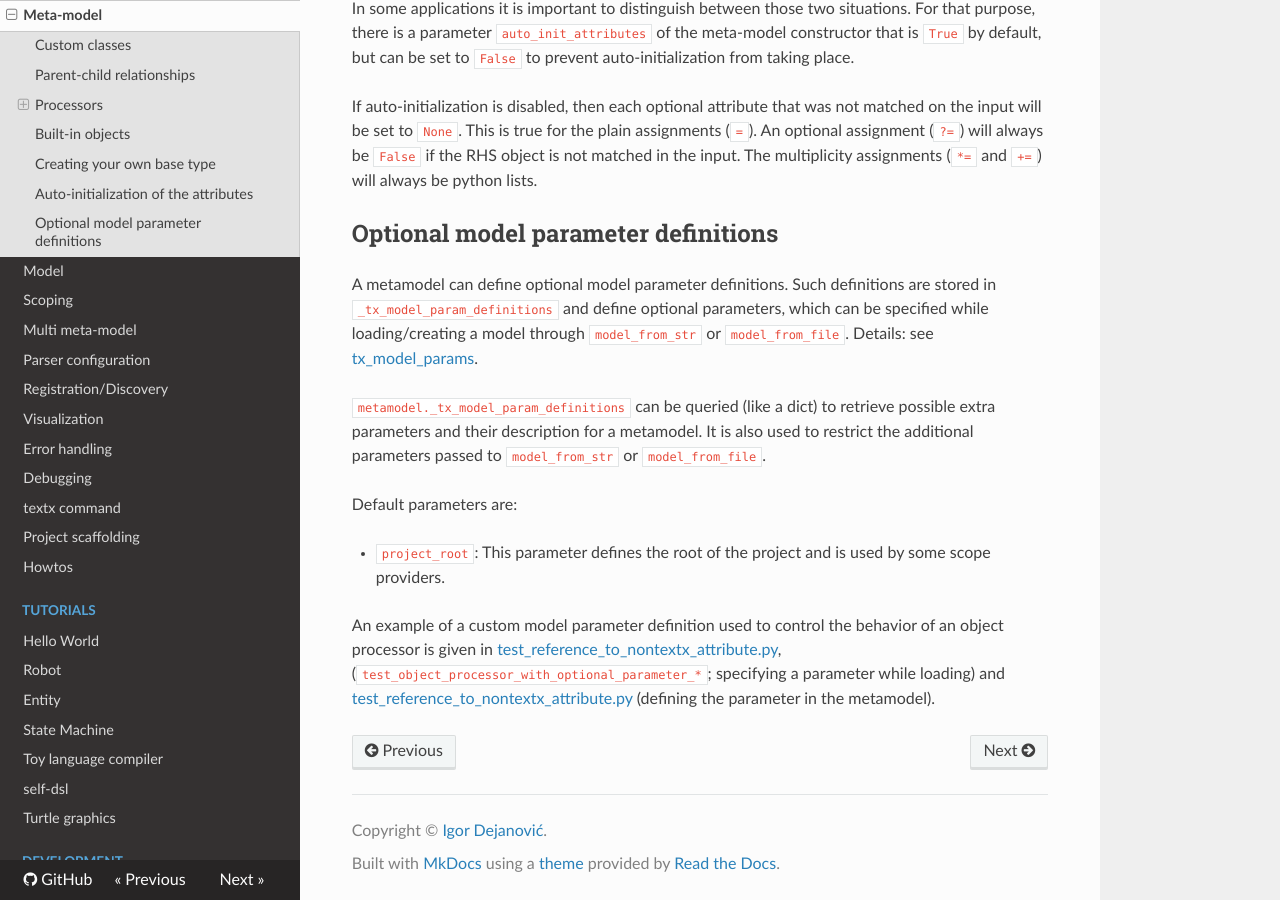
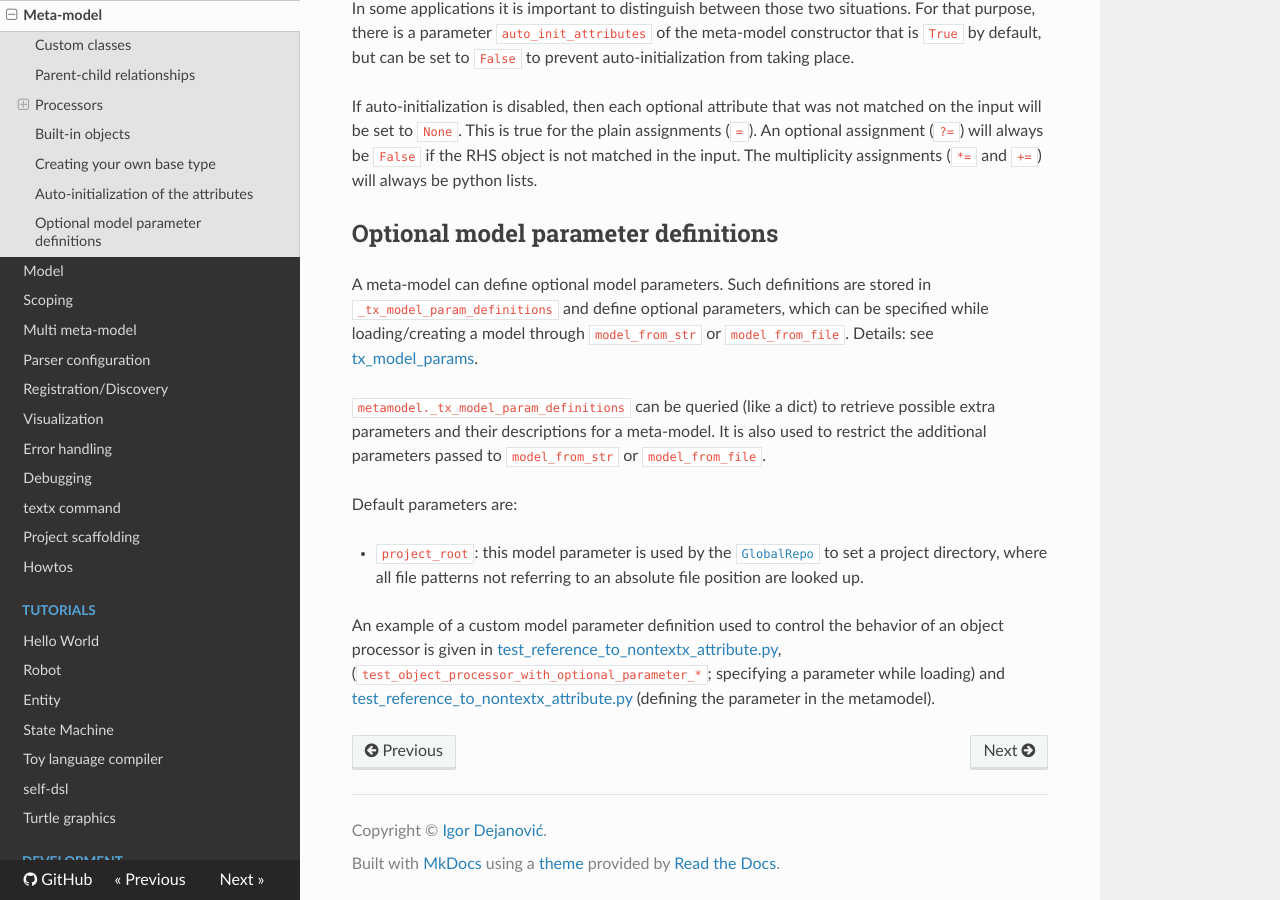
Before and after one commit to textX/textX, an MkDocs documentation site: the page built from docs/metamodel.md, in a window 1280 px wide and 900 px high, scrolled down 5880 px. Built offline with MkDocs 1.6.1, drawn with Linux system fonts in a browser that asks for light colours; nearby versions of some CDN libraries; comment, search, counter and statistics services are not loaded.

Commit message:
incorporated reviewers comments (docu and minor refactorings).

```diff
--- a/docs/metamodel.md
+++ b/docs/metamodel.md
@@ -320,20 +320,22 @@ RHS object is not matched in the input. The multiplicity assignments (`*=` and
 
 ## Optional model parameter definitions
 
-A metamodel can define optional model parameter definitions. Such definitions
+A meta-model can define optional model parameters. Such definitions
 are stored in `_tx_model_param_definitions` and define optional parameters,
 which can be specified while loading/creating a model through `model_from_str`
 or `model_from_file`. Details: see [tx_model_params](model.md#_tx_model_params).
 
 `metamodel._tx_model_param_definitions` can be queried (like a dict) to
-retrieve possible extra parameters and their description for a metamodel.
+retrieve possible extra parameters and their descriptions for a meta-model.
 It is also used to restrict the additional parameters passed to
 `model_from_str` or `model_from_file`.
 
 Default parameters are:
 
- * `project_root`: This parameter defines the root of the project and is used by
- some scope providers.
+ * `project_root`: this model parameter is used by the [`GlobalRepo`](http://localhost:8000/scoping/#scope-providers-defined-in-module-textxscopingproviders)
+    to set a project directory, where all file patterns not referring to an
+    absolute file position are looked up.
+
 
 An example of a custom model parameter definition used to control the behavior
 of an object processor is given in
```
Also changed, not shown: docs/model.md (+3 -5 lines), 2 other files.
